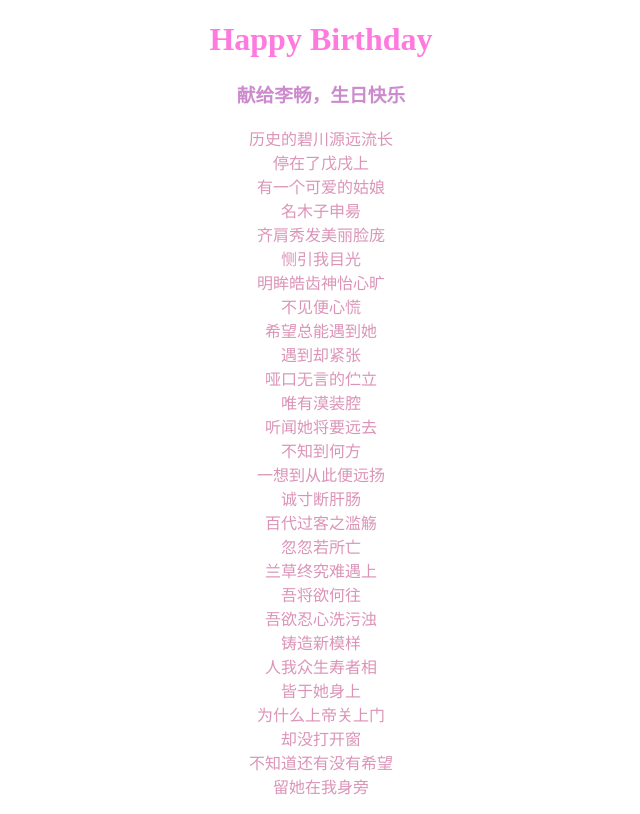
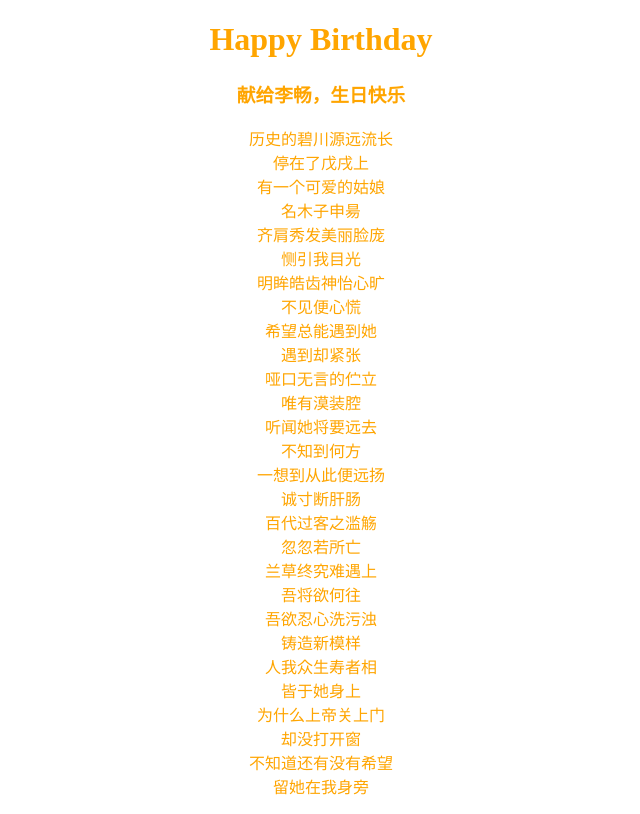
Before and after one commit to LloydFinch/nodejs_code, a plain HTML site: page study2/s_web/birthday.html in a window 1280 px wide. Shown: the whole page, without its empty margins (319-959 px from the left). Drawn offline with Linux system fonts and the light colour scheme.

Commit message:
fix color

```diff
--- a/study2/s_web/birthday.html
+++ b/study2/s_web/birthday.html
@@ -6,9 +6,9 @@
 </head>
 
 <body style="text-align:center;">
-	<h1 style="color: rgba(255,51,204,65%);">Happy Birthday</h1>
-	<h3 style="color: rgba(154,23,156,50%);">献给李畅，生日快乐</h3>
-	<p style="color: rgba(204,102,153,70%);">
+	<h1 style="color: orange;">Happy Birthday</h1>
+	<h3 style="color: orange;">献给李畅，生日快乐</h3>
+	<p style="color: orange;">
 
 		历史的碧川源远流长<br>
 		停在了戊戌上<br>
```
